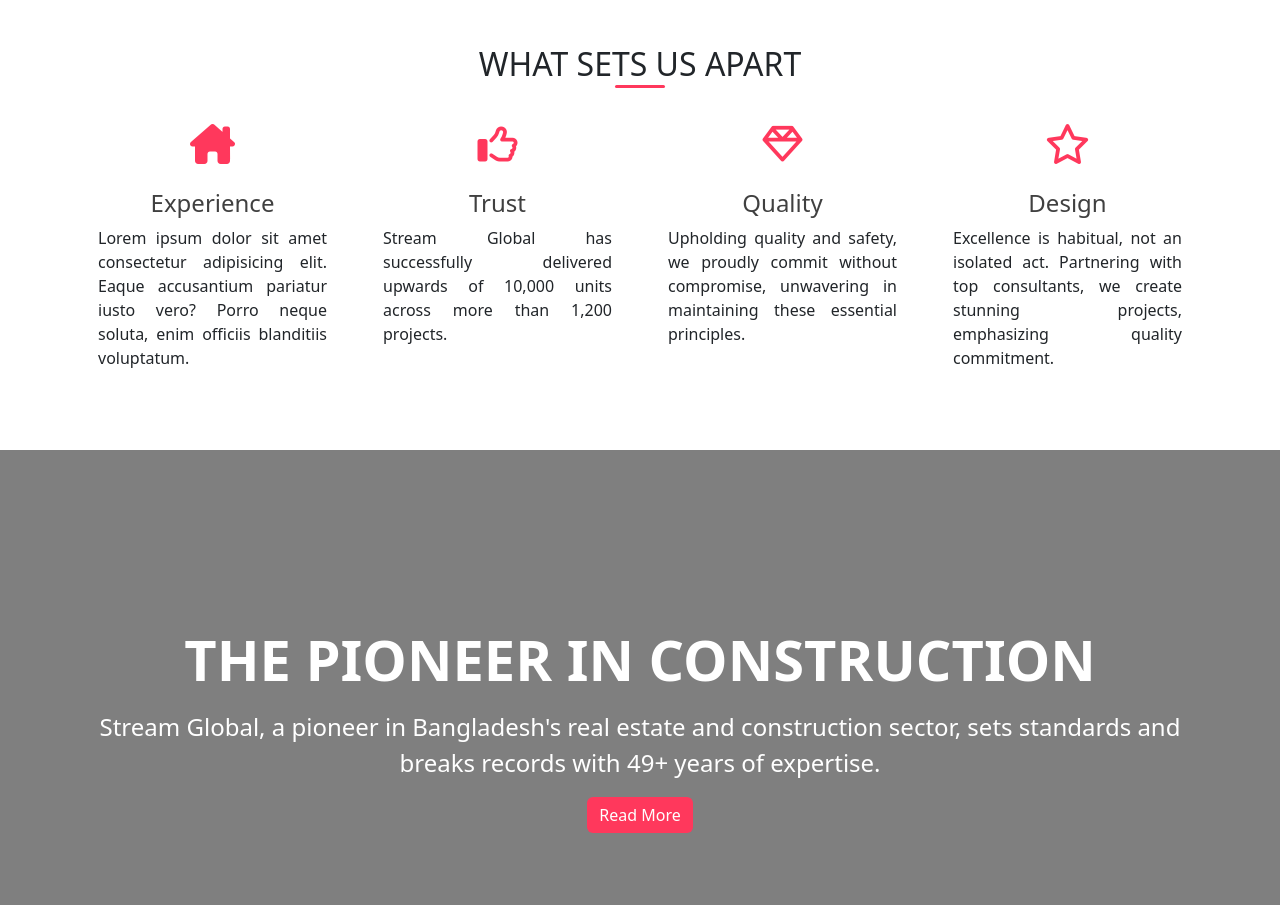
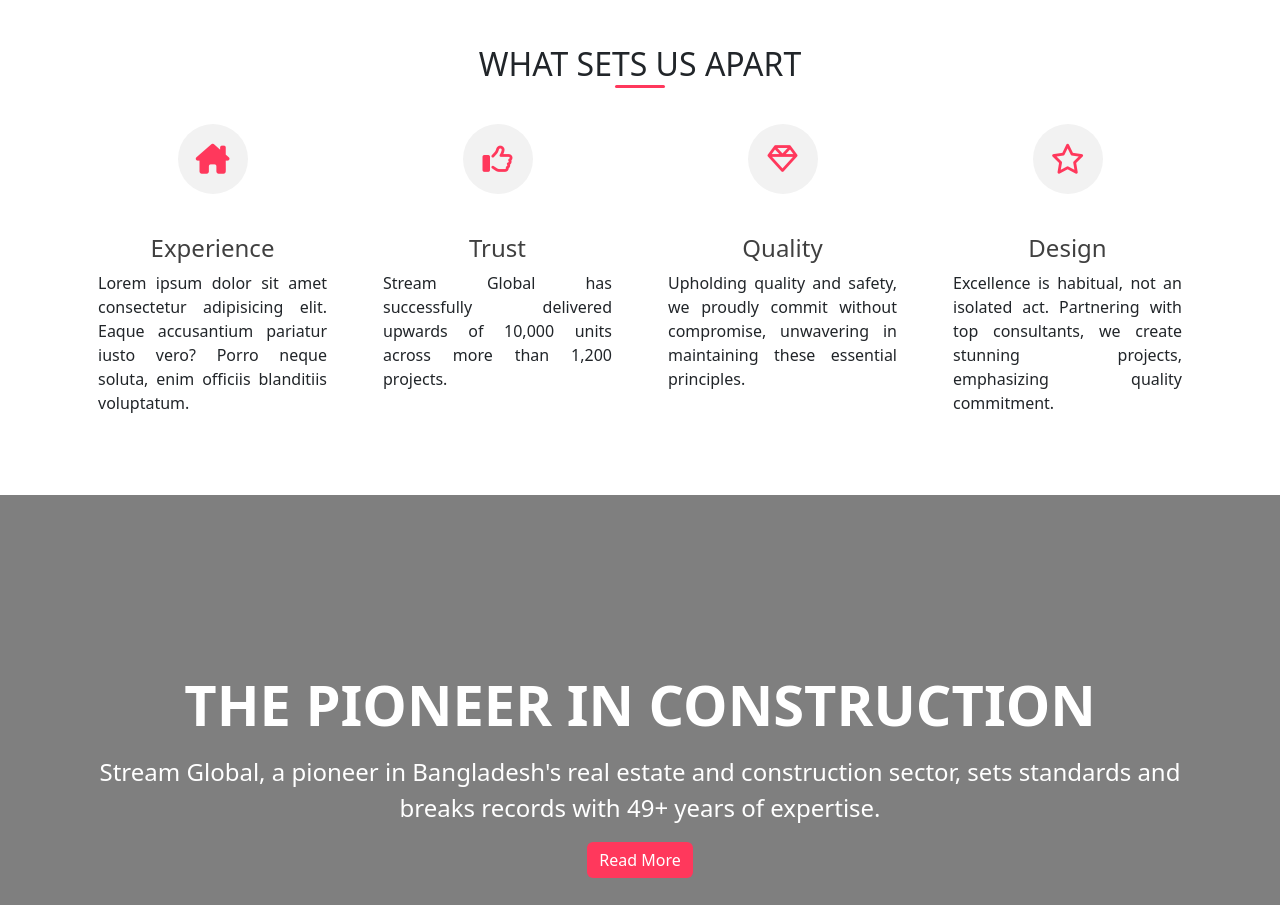
Before and after one commit to MustakAhmedKafy/RealEstate, a plain HTML site: page index.html in a window 1280 px wide. Shown: the part 1578-2483 px from the top of the page. Drawn offline with nearby package versions, Linux system fonts and the light colour scheme.

Commit message:
issue fix

```diff
--- a/index.html
+++ b/index.html
@@ -381,16 +381,16 @@
       </div>
       <div class="row">
         <div class="col-md-6 col-lg-3 col-sm-12 mt-3">
-          <div class="rounded p-3">
-            <p class="text-center"><i class="fas fa-house-chimney animated-icon"></i></p>
+          <div class="rounded text-center p-3">
+            <p class="text-center icon"><i class="fas fa-house-chimney"></i></p>
             <h4 class="text-center mt-4">Experience</h4>
             <p class="card-text">Lorem ipsum dolor sit amet consectetur adipisicing elit. Eaque accusantium pariatur
               iusto vero? Porro neque soluta, enim officiis blanditiis voluptatum.</p>
           </div>
         </div>
         <div class="col-md-6 col-lg-3 col-sm-12 mt-3">
-          <div class="rounded p-3">
-            <p class="text-center"><i class="fa-regular fa-thumbs-up animated-icon"></i></p>
+          <div class="rounded text-center p-3">
+            <p class="text-center icon"><i class="fa-regular fa-thumbs-up"></i></p>
             <h4 class="text-center mt-4">Trust</h4>
             <p class="text-justify">
               Stream Global has successfully delivered upwards of 10,000 units across more than 1,200 projects.
@@ -398,8 +398,8 @@
           </div>
         </div>
         <div class="col-md-6 col-lg-3 col-sm-12 mt-3">
-          <div class=" rounded p-3">
-            <p class="text-center"><i class="fa-regular fa-gem animated-icon"></i></p>
+          <div class=" rounded text-center p-3">
+            <p class="text-center icon"><i class="fa-regular fa-gem"></i></p>
             <h4 class="mt-4 text-center">Quality</h4>
             <p class="text-justify">
               Upholding quality and safety, we proudly commit without compromise, unwavering in maintaining these
@@ -408,8 +408,8 @@
           </div>
         </div>
         <div class="col-md-6 col-lg-3 col-sm-12 mt-3">
-          <div class=" rounded p-3">
-            <p class="text-center"><i class="fa-regular fa-star animated-icon"></i></p>
+          <div class=" rounded text-center p-3">
+            <p class="text-center icon"><i class="fa-regular fa-star"></i></p>
             <h4 class="mt-4 text-center">Design</h4>
             <p class="text-justify">
               Excellence is habitual, not an isolated act. Partnering with top consultants, we create stunning projects,
--- a/scss/main.scss
+++ b/scss/main.scss
@@ -404,17 +404,25 @@ header {
     }
   }
 
-  .animated-icon {
-    font-size: 40px;
+  .fas,
+  .fa-regular {
+    font-size: 30px;
     transition: 0.8s;
     color: $primary;
   }
 
-  .bg-white:hover .animated-icon {
-    animation: shake 0.8s;
+  .icon {
+    padding: 20px;
+    background-color: #f2f2f2;
+    border-radius: 50%;
+    display: inline;
+    display: inline-flex;
+    height: 70px;
+    width: 70px;
+    align-items: center;
+    justify-content: center;
+  }
 
-    /* Replace with your desired color */
-  }
 
   p {
     text-align: justify;
```
Also changed, not shown: assets/css/main.css, 1 other file.
